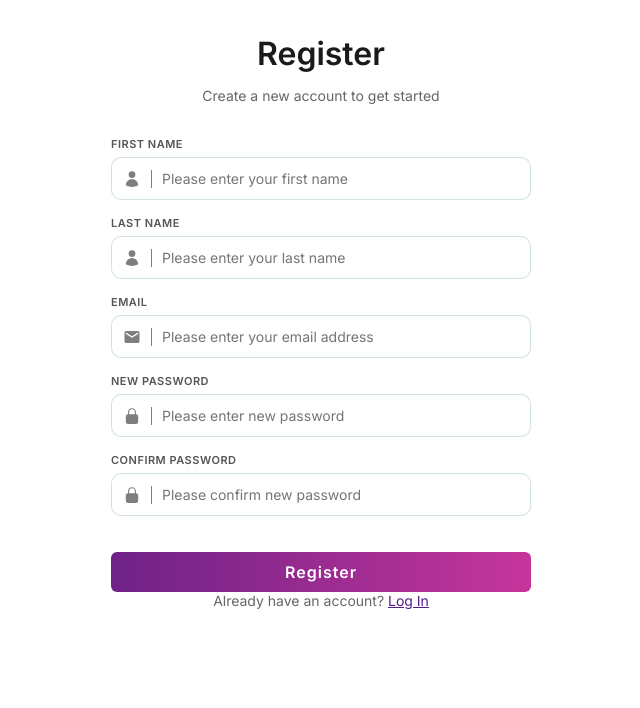
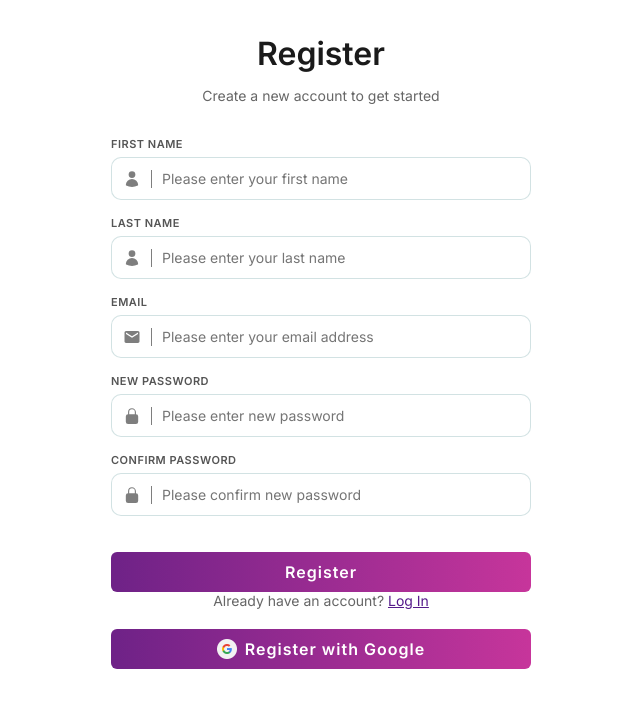
Before and after one commit to MufasaTryingCOMS/sa-learnerships, a plain HTML site: page register/register.html in a window 1280 px wide. Shown: the whole page, without its empty margins (319-959 px from the left). Drawn offline with Linux system fonts and the light colour scheme.

Commit message:
feat: add a register with google button, logo and styling

```diff
--- a/register/register.css
+++ b/register/register.css
@@ -141,3 +141,18 @@ img {
     text-align: left;
     margin-top: 5px;
 }
+
+
+#register-google {
+  display: flex;
+  align-items: center;
+  gap: 8px;
+  justify-content: center;
+  height: 40px;
+  width: 100%;
+}
+
+#register-google img{
+    width: 20px;
+    height: 20px;
+}
--- a/register/register.html
+++ b/register/register.html
@@ -6,6 +6,8 @@
         <title>Register</title>
         <link rel="stylesheet" href="../styles/index.css" />
         <link rel="stylesheet" href="register.css" />
+
+        <script src="https://accounts.google.com/gsi/client"></script>
     </head>
 
     <body>
@@ -66,8 +68,15 @@
               </p>
 
               <p class="success-message" id="success-message" style="display:none;"></p>
+              <button id="register-google">
+                <img src="../assets\web_neutral_rd_na@1x.png" alt="Google logo" />
+                Register with Google
+              </button>
+
+              <section id="google-btn-container" style="display:none;"></section>
 
             </article>
+
 
         </main>
          <script type="module" src="./register.js"></script>
```
